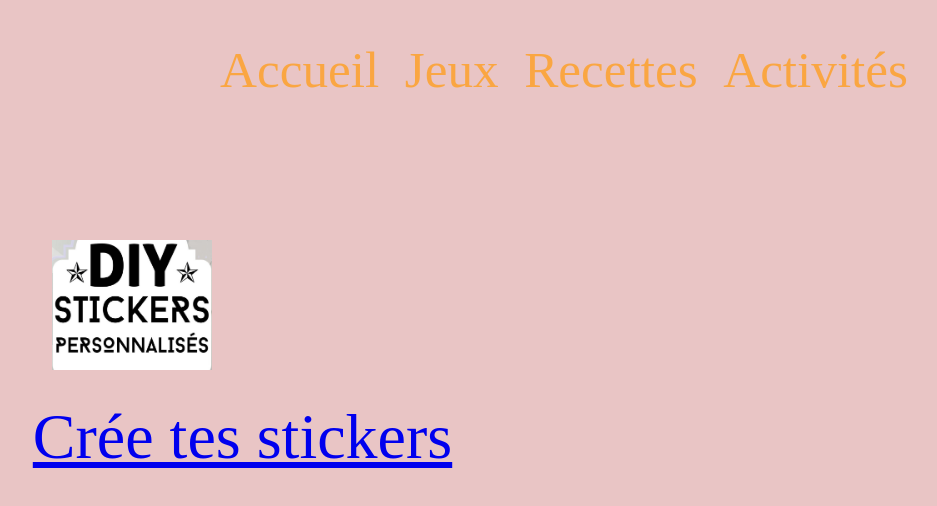
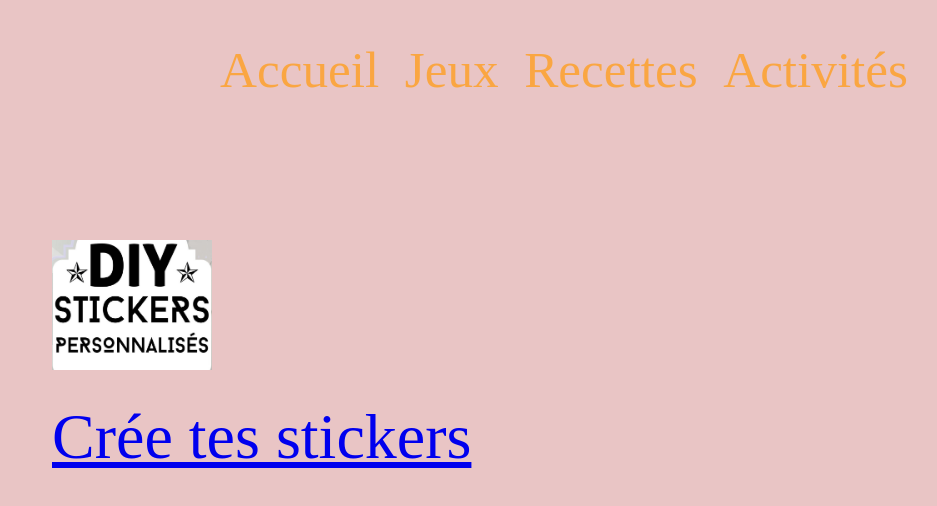
Before and after one commit to Anima-geek/journaldupetitbois, a plain HTML site: page activité.html in a window 1280 px wide. Shown: the whole page, without its empty margins (76-1013 px from the left). Drawn offline with Linux system fonts and the light colour scheme; a web font is replaced by a local one.

Commit message:
Update style.css

```diff
--- a/style.css
+++ b/style.css
@@ -168,5 +168,5 @@ body {
     position: absolute;
     font-size: 5vw;
     top: 50vh;
-    left: 8.5vw;
+    left: 10vw;
 }
```
